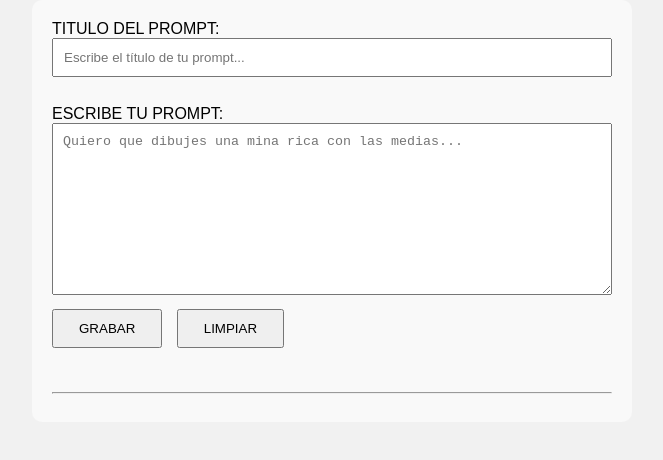
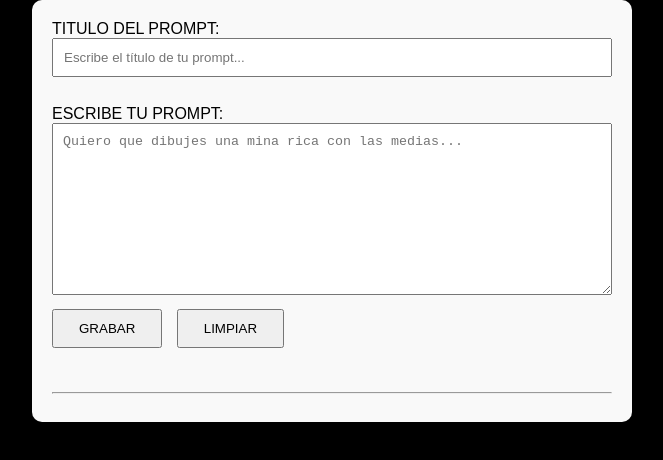
Before and after one commit to NetworkingCode/PrompTest, a plain HTML site: page index.html in a window 1280 px wide. Shown: the whole page, without its empty margins (308-971 px from the left). Drawn offline with Linux system fonts and the light colour scheme.

Commit message:
Update index.html

```diff
--- a/index.html
+++ b/index.html
@@ -17,7 +17,7 @@
             height: 100%;
             min-height: 100vh;
             overflow-y: auto;
-            background-color: #f1f1f1;
+            background-color: #000000;
         }
 
 
```
